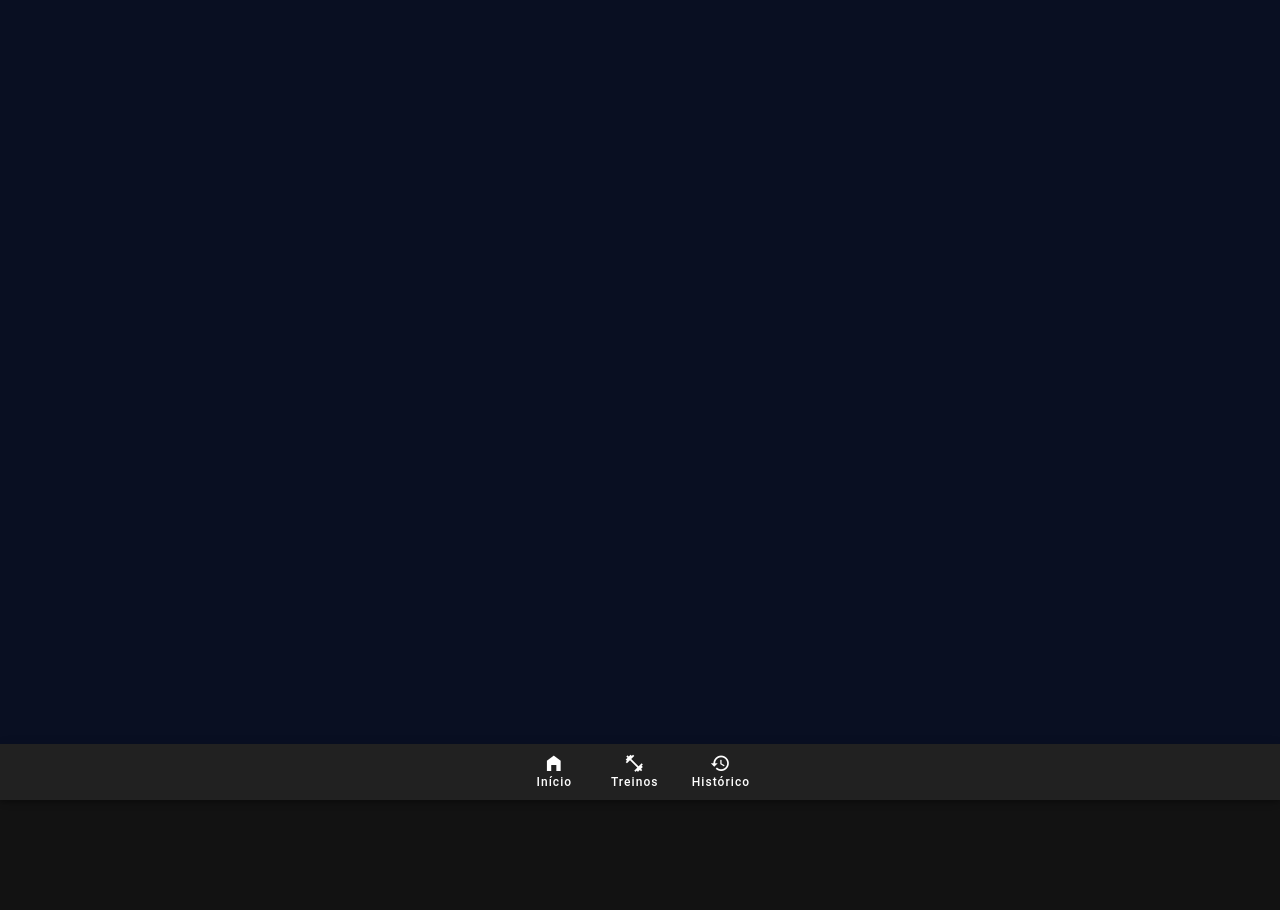
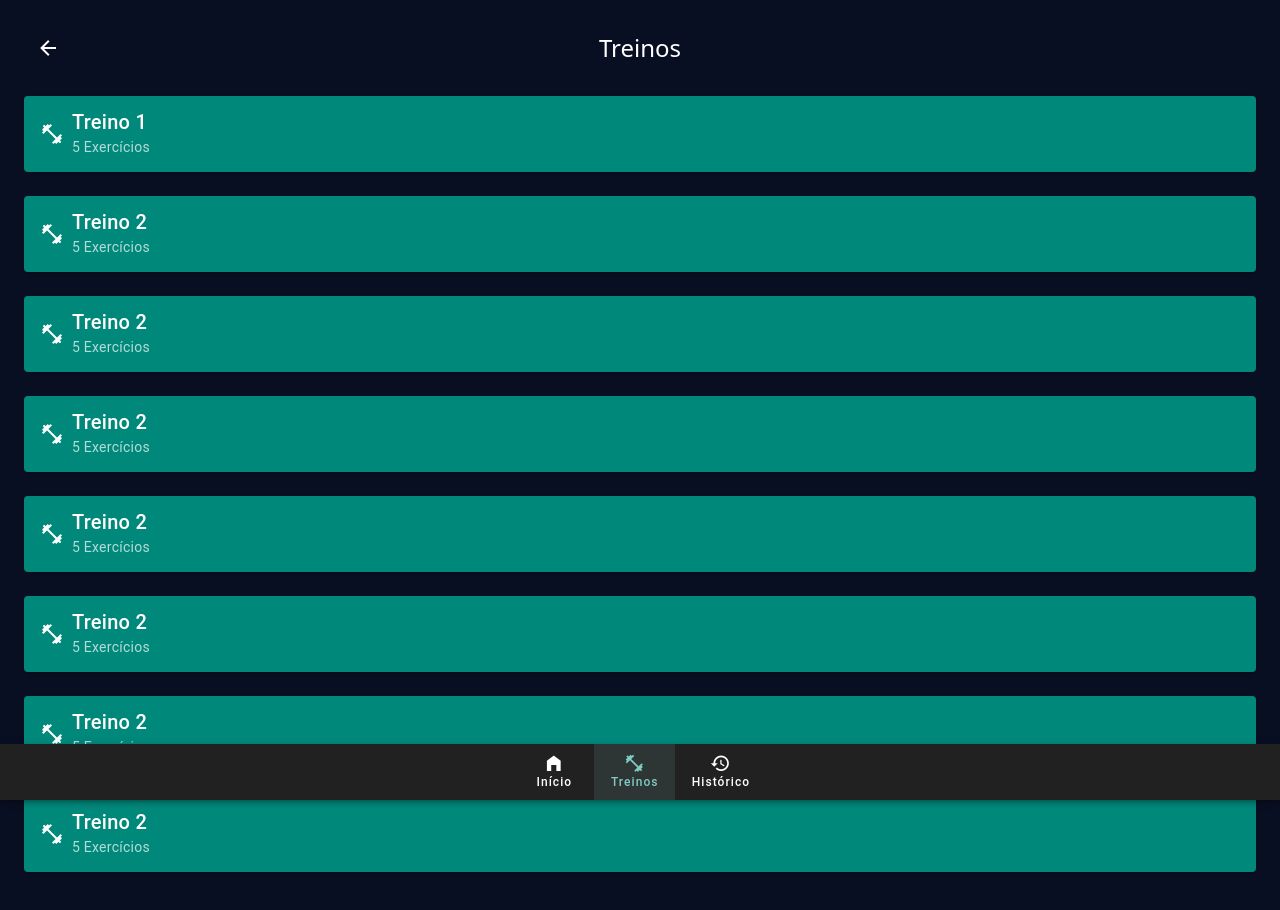
Before and after one commit to paulooosf/psf-fitness, a Vue app: page /treinos in a window 1280 px wide. Shown: the top 910 px of the page. Before the commit the page ends 800 px from the top, so only its background shows below. Built offline with nearby package versions, Linux system fonts and the light colour scheme; a small style sheet from the web is missing.

Commit message:
feat: estruturação inicial da pagina de treinos

```diff
--- /dev/null
+++ b/src/pages/treinos.vue
@@ -0,0 +1,69 @@
+<template>
+    <body class="flex flex-col w-full h-full mt-6 px-6 gap-6">
+        <div class="header flex flex-row items-center w-full">
+            <v-btn icon="mdi-arrow-left" variant="text"></v-btn>
+            <h1 class="text-2xl font-sans ml-auto mr-auto">Treinos</h1>
+            <div class="w-12"></div>
+        </div>
+        <v-card
+            prepend-icon="mdi-dumbbell"
+            title="Treino 1"
+            subtitle="5 Exercícios"
+            link
+            color="teal-darken-1"
+        ></v-card>
+        <v-card
+            prepend-icon="mdi-dumbbell"
+            title="Treino 2"
+            subtitle="5 Exercícios"
+            link
+            color="teal-darken-1"
+        ></v-card>
+        <v-card
+            prepend-icon="mdi-dumbbell"
+            title="Treino 2"
+            subtitle="5 Exercícios"
+            link
+            color="teal-darken-1"
+        ></v-card>
+        <v-card
+            prepend-icon="mdi-dumbbell"
+            title="Treino 2"
+            subtitle="5 Exercícios"
+            link
+            color="teal-darken-1"
+        ></v-card>
+        <v-card
+            prepend-icon="mdi-dumbbell"
+            title="Treino 2"
+            subtitle="5 Exercícios"
+            link
+            color="teal-darken-1"
+        ></v-card>
+        <v-card
+            prepend-icon="mdi-dumbbell"
+            title="Treino 2"
+            subtitle="5 Exercícios"
+            link
+            color="teal-darken-1"
+        ></v-card>
+        <v-card
+            prepend-icon="mdi-dumbbell"
+            title="Treino 2"
+            subtitle="5 Exercícios"
+            link
+            color="teal-darken-1"
+        ></v-card>
+        <v-card
+            prepend-icon="mdi-dumbbell"
+            title="Treino 2"
+            subtitle="5 Exercícios"
+            link
+            color="teal-darken-1"
+        ></v-card>
+    </body>
+</template>
+
+<script lang="ts">
+
+</script>
--- a/src/typed-router.d.ts
+++ b/src/typed-router.d.ts
@@ -19,5 +19,6 @@ declare module 'vue-router/auto-routes' {
    */
   export interface RouteNamedMap {
     '/': RouteRecordInfo<'/', '/', Record<never, never>, Record<never, never>>,
+    '/treinos': RouteRecordInfo<'/treinos', '/treinos', Record<never, never>, Record<never, never>>,
   }
 }
```
